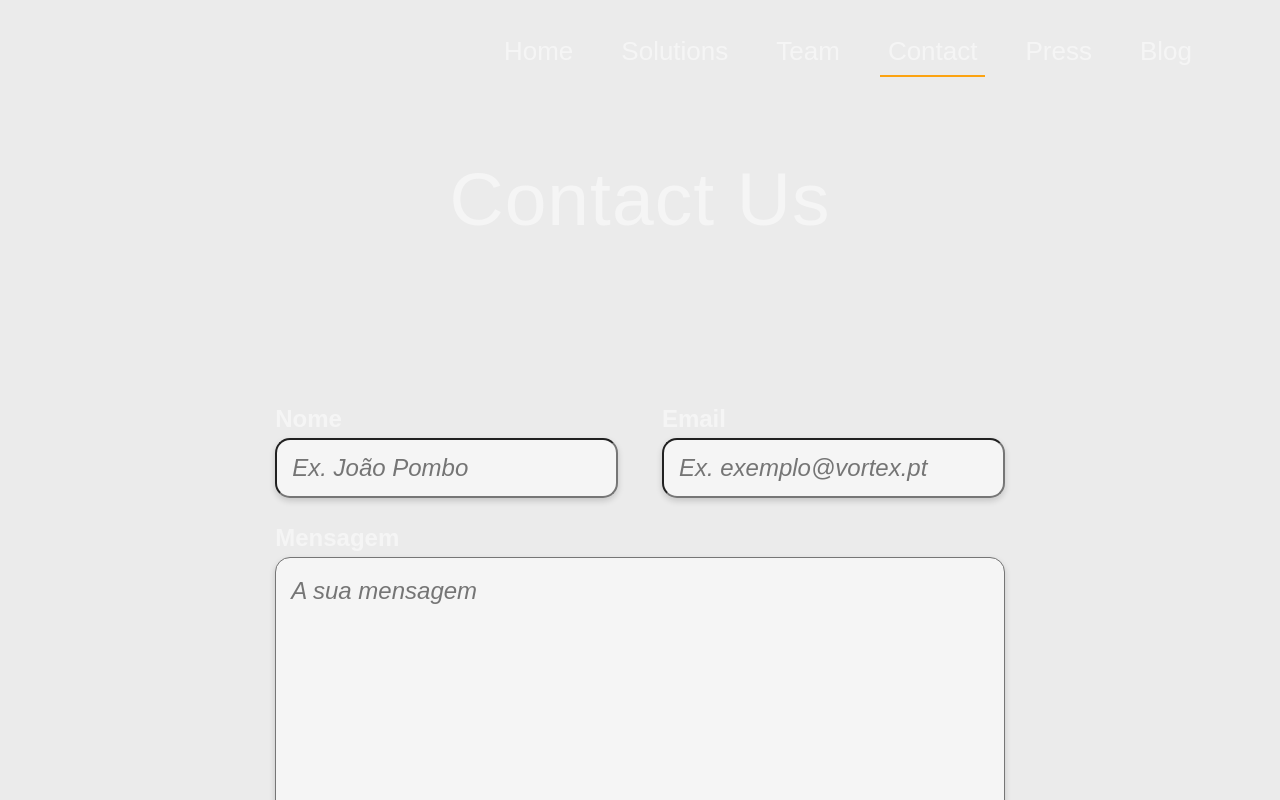
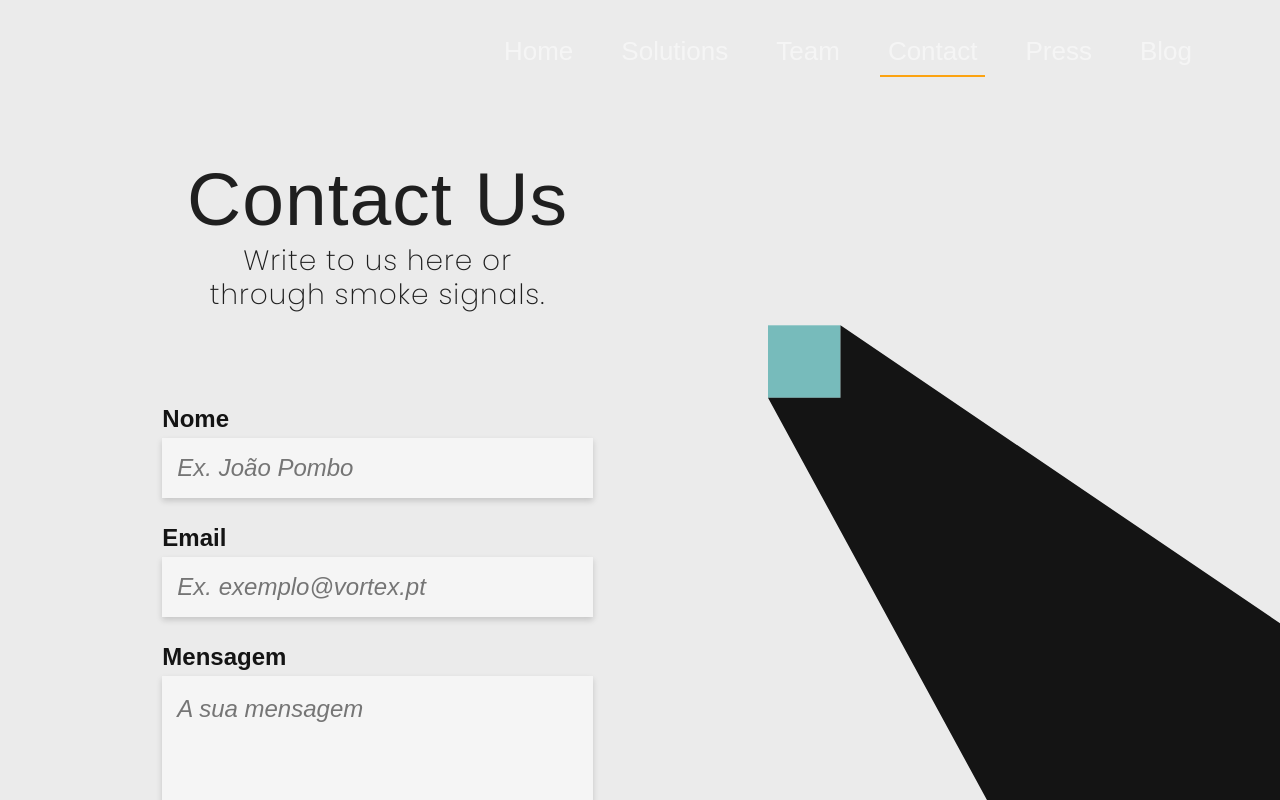
Before and after one commit to LGP21-LGP1/lgp21-lgp1.github.io, a Next.js app: page /contact in a window 1280 px wide. Shown: the top 800 px of the page. Built offline with nearby package versions, Linux system fonts and the light colour scheme; no server answers; a web font is replaced by a local one.

Commit message:
added geometric figure and readjusted layout

```diff
--- a/components/contact/ContactForm.js
+++ b/components/contact/ContactForm.js
@@ -26,14 +26,13 @@ export const ContactForm = ({ submit }) => {
     }, [])
     return (
         <div className={style.formDiv}>
-            <div className={style.textInputRow}>
-                <FormInput label="Nome" placeholder={name_tip} type="text" onChange={updateName}></FormInput>
-                <FormInput label="Email" placeholder={email_tip} type="email" onChange={updateEmail}></FormInput>
-            </div>
+            {/* <div className={style.textInputRow}> */}
+            <FormInput label="Nome" placeholder={name_tip} type="text" onChange={updateName}></FormInput>
+            <FormInput label="Email" placeholder={email_tip} type="email" onChange={updateEmail}></FormInput>
+            {/* </div> */}
             <FormTextArea label="Mensagem" placeholder={message_tip} onChange={updateMessage}></FormTextArea>
             <button className={style.sendButton} onClick={handleSend}>Enviar</button>
         </div>
-        //onChange={handleChange}
     );
 };
 
--- a/components/contact/form.module.css
+++ b/components/contact/form.module.css
@@ -1,6 +1,7 @@
 .textInput, .textArea, .sendButton {
-    border-radius: 15px;
+    /* border-radius: 15px; */
     margin-bottom: 10px;
+    border-width: 0px;
 }
 
 .textInput:focus, .textArea:focus, .sendButton:focus {
@@ -25,7 +26,7 @@
 .label {
     font: normal normal 600 24px/29px var(--secondary-font);
     letter-spacing: 0;
-    color: var(--light);
+    color: var(--dark);
     text-align: left;
     letter-spacing: 0px;
     opacity: 1;
@@ -45,7 +46,7 @@
 
 .textArea{
     padding-top: 15px;
-    height: 300px;
+    height: 152px;
     resize: none;
 }
 
@@ -54,7 +55,7 @@
 }
 
 .textInputLabelDiv {
-    width: 47%;
+    /* width: 47%; */
 }
 
 .inputLabelDiv {
@@ -63,19 +64,19 @@
     margin-bottom: 15px;
 }
 
-.textInputRow {
+/* .textInputRow {
     display: flex;
     flex-grow: 1;
     justify-content: space-between;
     flex-wrap: wrap;
-}
+} */
 
 .sendButton {
     /* width: 1085px;
     height: 84px; */
     height: 50px;
-    width: 100%;
-    background-color: var(--orange);
+    width: 45%;
+    background-color: var(--cyan);
     /* text-align: left; */
     font: normal normal bold 25px/29px var(--secondary-font);
     letter-spacing: 0px;
@@ -85,5 +86,5 @@
 }
 
 .sendButton:hover {
-    background-color: #fca211e3;
+    background-color: #5b8b8b;;
 }
--- a/pages/contact.js
+++ b/pages/contact.js
@@ -6,6 +6,8 @@ import ContactForm from '../components/contact/ContactForm';
 import { useCallback } from 'react';
 import PageTitle from '../components/pagetitle';
 import styles from '../styles/contact.module.css';
+
+import GeometricFigure from '../public/assets/contactGeometric.svg';
 
 export default function Contact() {
 
@@ -25,11 +27,19 @@ export default function Contact() {
         </Head>
         <Navbar dark={false} page={'contact'} />
         <main className={styles.pageContent}>
-          <PageTitle
-            title="Contact Us"
-            description=""
-          />
-          <ContactForm submit={submit}></ContactForm>
+          <div className={styles.content}>
+            <PageTitle
+              title="Contact Us"
+              description="Write to us here or through smoke signals."
+            />
+            <ContactForm className={styles.form} submit={submit}></ContactForm>
+            <div className={styles.emptySpace}></div>
+          </div>
+          <div className={styles.decoration}>
+            {/* <img src='/assets/contactGeometric.svg' alt='next' />
+             */}
+            <GeometricFigure className={styles.geometricFigure} width={"100%"} ></GeometricFigure>
+          </div>
         </main>
         <Footer dark={true} />
       </div>
--- a/styles/contact.module.css
+++ b/styles/contact.module.css
@@ -1,3 +1,33 @@
 .pageContent {
-    margin-bottom: 131px;
+    display: flex;
+    flex-direction: row;
+    /* border: 1px solid black; */
+    justify-content: space-between;
+    align-items: flex-end;
 }
+
+.content {
+    flex-basis: 59%;
+    /* border: 1px solid green; */
+    display: flex;
+    flex-direction: column;
+    align-items: center;
+}
+
+.decoration {
+
+    /* margin: 50px auto; */
+    flex-basis: 40%;
+    /* border: 1px solid red; */
+}
+
+.form {
+}
+
+.geometricFigure {
+    /* border: 2px solid black; */
+}
+
+.emptySpace{
+    height: 200px;
+}
--- a/styles/global.css
+++ b/styles/global.css
@@ -11,6 +11,7 @@
   --orange: #fca311;
   --accent: #6e13b9;
   --dark-accent: #260f39;
+  --green: #58DC7B;
   --background: #ebebeb;
   --primary-font: 'Montserrat', sans-serif;
   --secondary-font: 'Blinker', sans-serif;
@@ -93,7 +94,7 @@ main {
   min-height: 200px;
   text-align: center;
   margin: 50px auto;
-  color: var(--light);
+  color: #1F1F1F;
 }
 
 .page-title h1 {
@@ -101,6 +102,7 @@ main {
   font-family: var(--reross);
   font-size: 75px;
   margin: 0;
+  color: inherit;
 }
 
 .page-title h3 {
@@ -108,7 +110,6 @@ main {
   font-weight: 300;
   width: 50%;
   margin: auto;
-  color: #f5f5f5;
 }
 
 .page-title h3.titleContact {
```
Also changed, not shown: public/assets/contactGeometric.svg (added).
